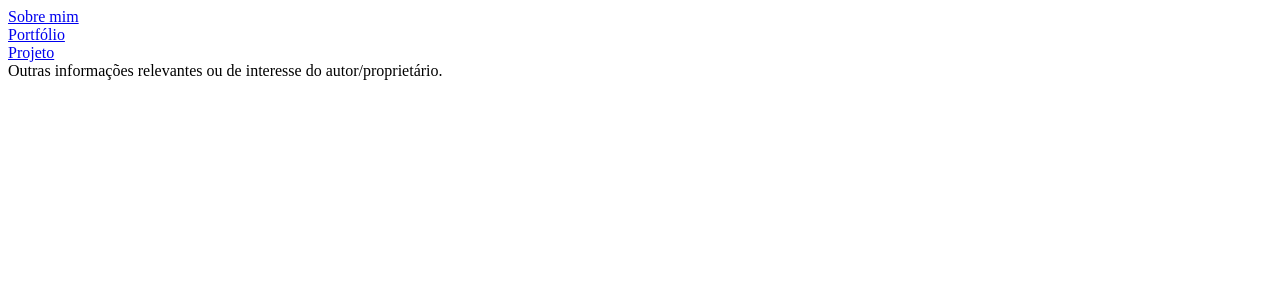
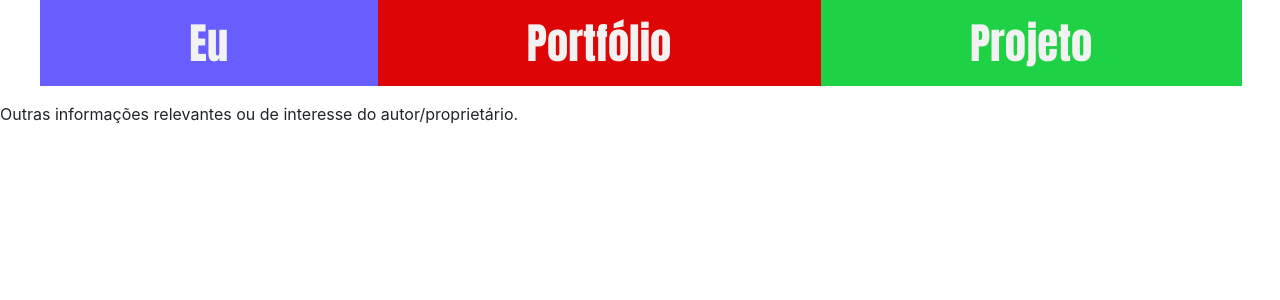
Before and after one commit to Jonatas-Dallo/Portfolio, a Python web app: template src/templates/pagina 3.html in a window 1280 px wide. Shown: the top 300 px of the page. Run offline with Jinja, Linux system fonts and the light colour scheme; the template is opened without the code that fills it, so the values that code supplies are empty.

Commit message:
barra de navegação adicionada as paginas

```diff
--- /dev/null
+++ b/src/templates/menu.css
@@ -0,0 +1,53 @@
+nav{
+	width: 97%;
+}
+
+.menu{
+	font-family: "impact";
+	font-size: 32pt;
+
+}
+.menu ul{
+	list-style: none;
+	display: flex;
+	text-align: center;
+
+}
+.menu ul li{
+
+	padding: 10px;
+	flex-grow: 1;
+	transition: background-color .2s linear;
+	border: solid 1px transparent;
+
+}
+.menu ul li a{
+	text-decoration:none;
+	color: #f2f2f2;
+	}
+
+.menu ul li:hover{
+	border: solid 1px #fff;
+	background-color:transparent !important;
+	cursor: pointer;
+}
+.menu ul li:hover ul li ul{
+	display: block;
+}
+#item1{
+	background-color: rgba(17, 0, 255, 0.63);
+}
+#item2{
+	background-color: #dd0505;
+}
+#item3{
+	background-color: #1ed145;
+}
+
+}
+@media (max-width: 520px) {
+ .menu ul{
+ 	display:block;
+ }
+
+}
--- a/src/templates/pagina 3.html
+++ b/src/templates/pagina 3.html
@@ -4,22 +4,23 @@
     <meta charset="UTF-8">
     <meta http-equiv="X-UA-Compatible" content="IE=edge">
     <meta name="viewport" content="width=device-width, initial-scale=1.0">
-    <link rel="stylesheet" href="/src/static/style.css">
+    <link rel="stylesheet" href="menu.css">
+    <link rel="stylesheet" href="https://cdn.jsdelivr.net/npm/bootstrap@4.6.1/dist/css/bootstrap.min.css">
+    <script src="https://cdn.jsdelivr.net/npm/jquery@3.6.0/dist/jquery.slim.min.js"></script>
+    <script src="https://cdn.jsdelivr.net/npm/popper.js@1.16.1/dist/umd/popper.min.js"></script>
+    <script src="https://cdn.jsdelivr.net/npm/bootstrap@4.6.1/dist/js/bootstrap.bundle.min.js"></script>
     <title>Projetos</title>
 </head>
 
 <body>
 
-    <div class="barra">
-
-        <nav>
-            <a href="index.html"><div class="link">Sobre mim</div></a>
-            <a href="pagina 2.html"><div class="link">Portfólio</div></a>
-            <a href="pagina 3.html"><div class="link">Projeto</div></a>
-
-        </nav>
-
-    </div>
+    <nav class="menu">
+        <ul>
+            <li id="item1"><a href="index.html">Eu</a></li>
+            <li id="item2"><a href="pagina 2.html">Portfólio</a></li>
+            <li id="item3"><a href="pagina 3.html">Projeto</a></li>
+        </ul>
+    </nav>
 
     Outras informações relevantes ou de interesse do autor/proprietário.
 
```
Also changed, not shown: src/templates/index.html (+20 -7 lines), src/templates/pagina 2.html (+12 -10 lines), src/static/style.css (deleted).
